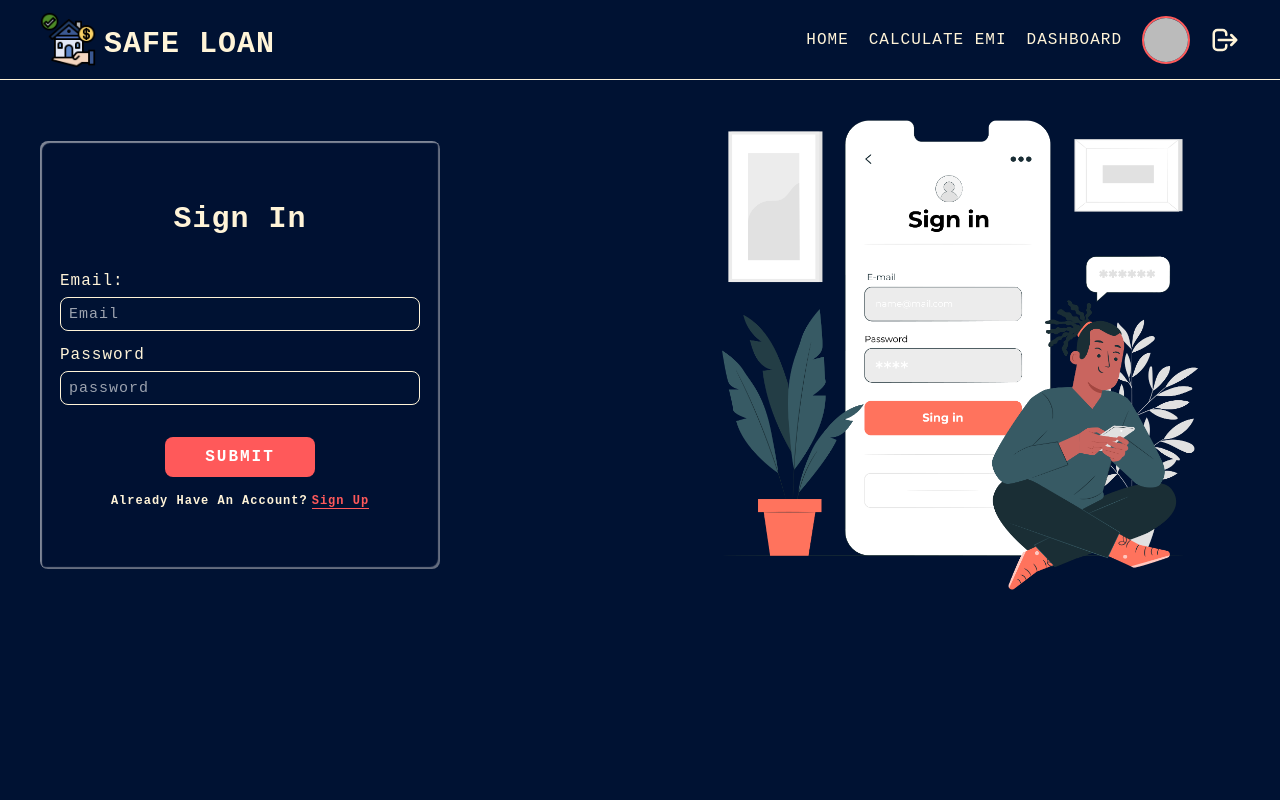
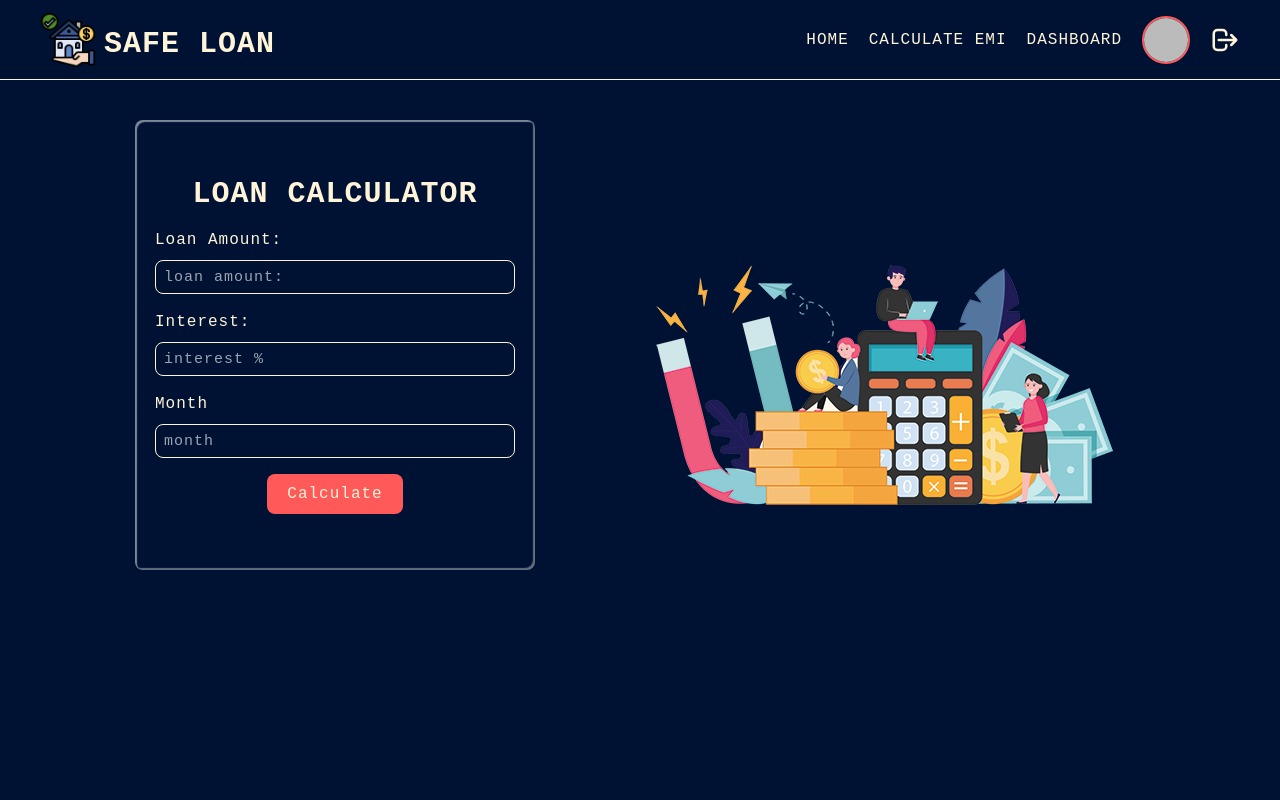
Before and after one commit to mostafizurRahaman/safe-loan, a React (Create React App) app: page /get-loan in a window 1280 px wide. Before the commit this address led to /signin. Shown: the top 800 px of the page. Built offline with nearby package versions, Linux system fonts and the light colour scheme; no server answers; sample sign-in values are in the browser's storage.

Commit message:
create an emi calculator

```diff
--- a/src/Components/Loading/Loading.js
+++ b/src/Components/Loading/Loading.js
@@ -2,7 +2,7 @@ import React from 'react';
 
 const Loading = () => {
    return (
-      <div className='h-screen w-full  flex items-center justify-center fixed top-20 left-0 z-10 '>
+      <div className='h-screen w-full  flex items-center justify-center absolute top-20 left-0 z-10 '>
          <div className=' flex items-center justify-center  w-20 h-20 border-[10px] border-b-sky-500  border-t-sky-400 border-secondary animate-spin rounded-full' >
             <p className='text-[9px] font-bold  text-secondary animate-pulse '>loading</p>
          </div>
--- a/src/Context/AuthProvider/AuthProvider.js
+++ b/src/Context/AuthProvider/AuthProvider.js
@@ -1,6 +1,7 @@
 import React, { createContext, useEffect, useState } from 'react';
 import {createUserWithEmailAndPassword, getAuth, GoogleAuthProvider, onAuthStateChanged, sendEmailVerification, signInWithEmailAndPassword, signInWithPopup, signOut, updateProfile} from "firebase/auth";
 import app from '../../Firebase/Firebase.Config';
+import { set } from 'react-hook-form';
 
 
 
@@ -11,7 +12,7 @@ const googleProvider = new GoogleAuthProvider();
 
 const AuthProvider = ({children}) => {
    const [user, setUser] = useState(null)
-   const [loading, setLoading] = useState(false);
+   const [loading, setLoading] = useState(true);
 
 
    const createUser =(email, password) => {
@@ -43,9 +44,9 @@ const AuthProvider = ({children}) => {
    }
 
    useEffect(()=>{
+      setLoading(true);
       const unsubscribe = onAuthStateChanged(auth, currentUser => {
             setUser(currentUser);
-            console.log(currentUser);
             setLoading(false);
       });
 
--- a/src/Pages/CalculateImi/CalculateImi.js
+++ b/src/Pages/CalculateImi/CalculateImi.js
@@ -1,31 +1,36 @@
 import React from 'react';
-
+import imiCalculator from "../../Assets/emiCalculator.png";
 const CalculateImi = () => {
    return (
-      <div>
-         <div>
-               <div>
-                  <form action="">
-                        <div>
-                           <h2>Loan Calculator:</h2>
+      <div className='min-h-screen my_calculator_imi py-10 bg-primary   px-5 md:px-10'>
+         <div className='flex items-center justify-center gap-5 md:flex-row flex-col-reverse '>
+               <div className='md:w-1/2 w-full   flex items-center justify-center '>
+                  <form className='text-accent capitalize  bg-primary p-5 py-14 rounded-lg flex gap-4 flex-col w-[400px]  myForm'>
+                        <div className='text-3xl font-bold  uppercase text-center '>
+                           <h2>Loan Calculator</h2>
                         </div>
-                     <div>
+                     <div className='flex flex-col gap-2 '>
                         <label htmlFor="loan-amount">Loan amount: </label>
-                        <input type="number" id="loan-amount" placeholder="loan amount: "  />
+                        <input  type="number" id="loan-amount" placeholder="loan amount: "  className="text-base font-medium border-accent border lg:w-full  rounded-lg px-2 py-1 placeholder:text-[15px] bg-primary text-secondary  " />
                      </div>
-                     <div>
+                     <div className='flex gap-2  flex-col '>
                         <label htmlFor="interest">Interest:</label>
-                        <input type="number" id='interest' placeholder="interest %" />
+                        <input type="number" id='interest' placeholder="interest %" className="text-base font-medium border-accent border lg:w-full  rounded-lg px-2 py-1 placeholder:text-[15px] bg-primary text-secondary  "/>
                      </div>
-                     <div>
+                     <div className='flex gap-2  flex-col '>
                         <label htmlFor="month">month</label>
-                        <input type="number" placeholder="month" id='month'  />
+                        <input type="number" placeholder="month" id='month'  className="text-base font-medium border-accent border lg:w-full  rounded-lg px-2 py-1 placeholder:text-[15px] bg-primary text-secondary  " />
+                     </div>
+                     <div className='flex items-center justify-center '>
+                        <button className='rounded-lg  hover:bg-white hover:text-primary duration-1000 transition-all px-5 py-2 bg-secondary '>Calculate</button>
                      </div>
                   </form>
                </div>
-         </div>
-         <div>
-
+               <div className='md:w-1/2 w-full'>
+                  <div>
+                     <img src={imiCalculator} alt="imi calculator" />
+                  </div>
+               </div>
          </div>
       </div>
    );
--- a/src/Routes/PrivateRoute/PrivateRoute.js
+++ b/src/Routes/PrivateRoute/PrivateRoute.js
@@ -10,7 +10,7 @@ const PrivateRoute = ({children}) => {
       return <Loading></Loading>
    }
 
-   if(user){
+   if(user?.uid){
       return children;
    }
    return  <Navigate to="/signin" state={{from: location}} replace></Navigate>
```
Also changed, not shown: src/Assets/emiCalculator.png (added), src/Pages/CalculateImi/CalculatorImi.css (added).
